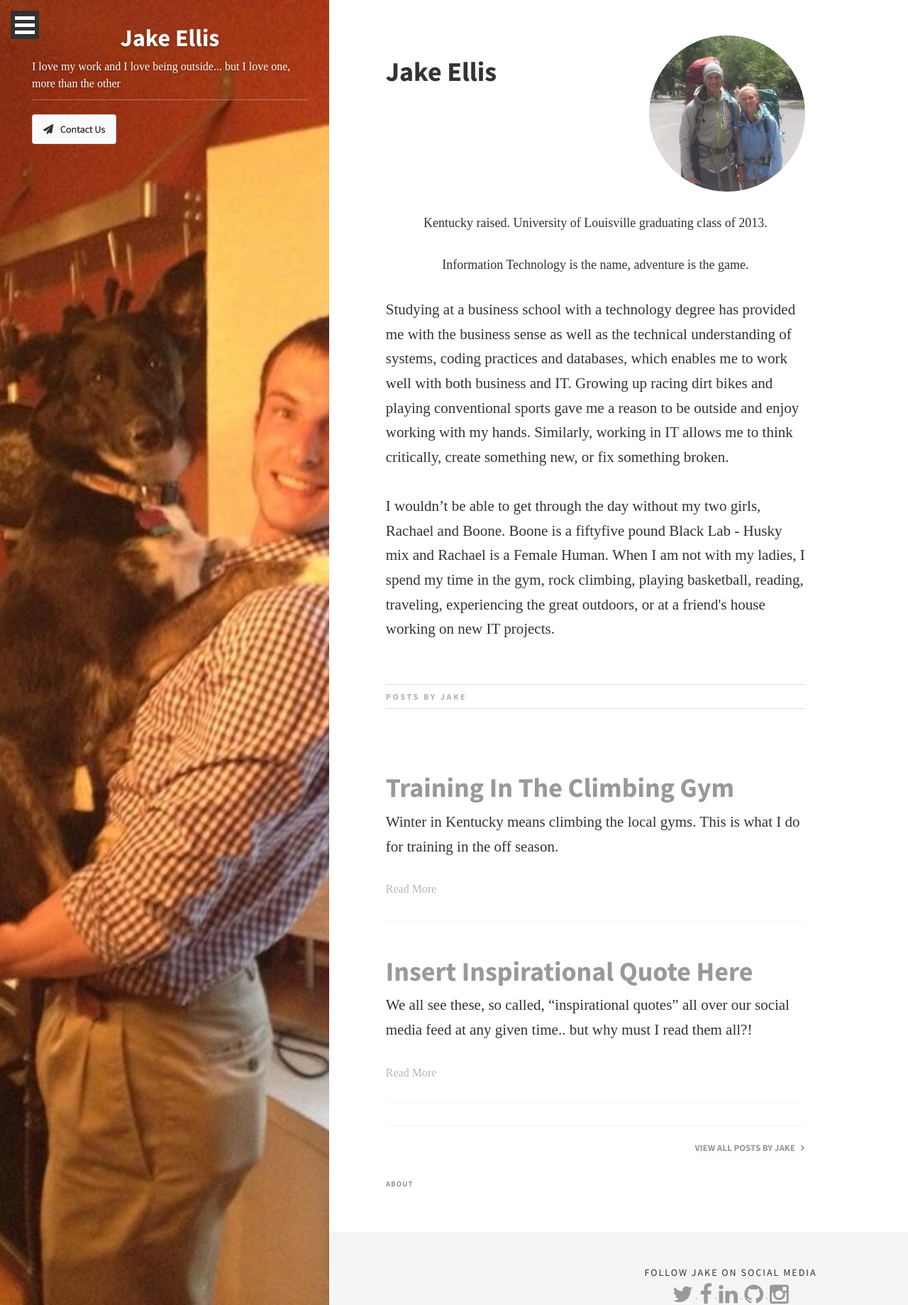
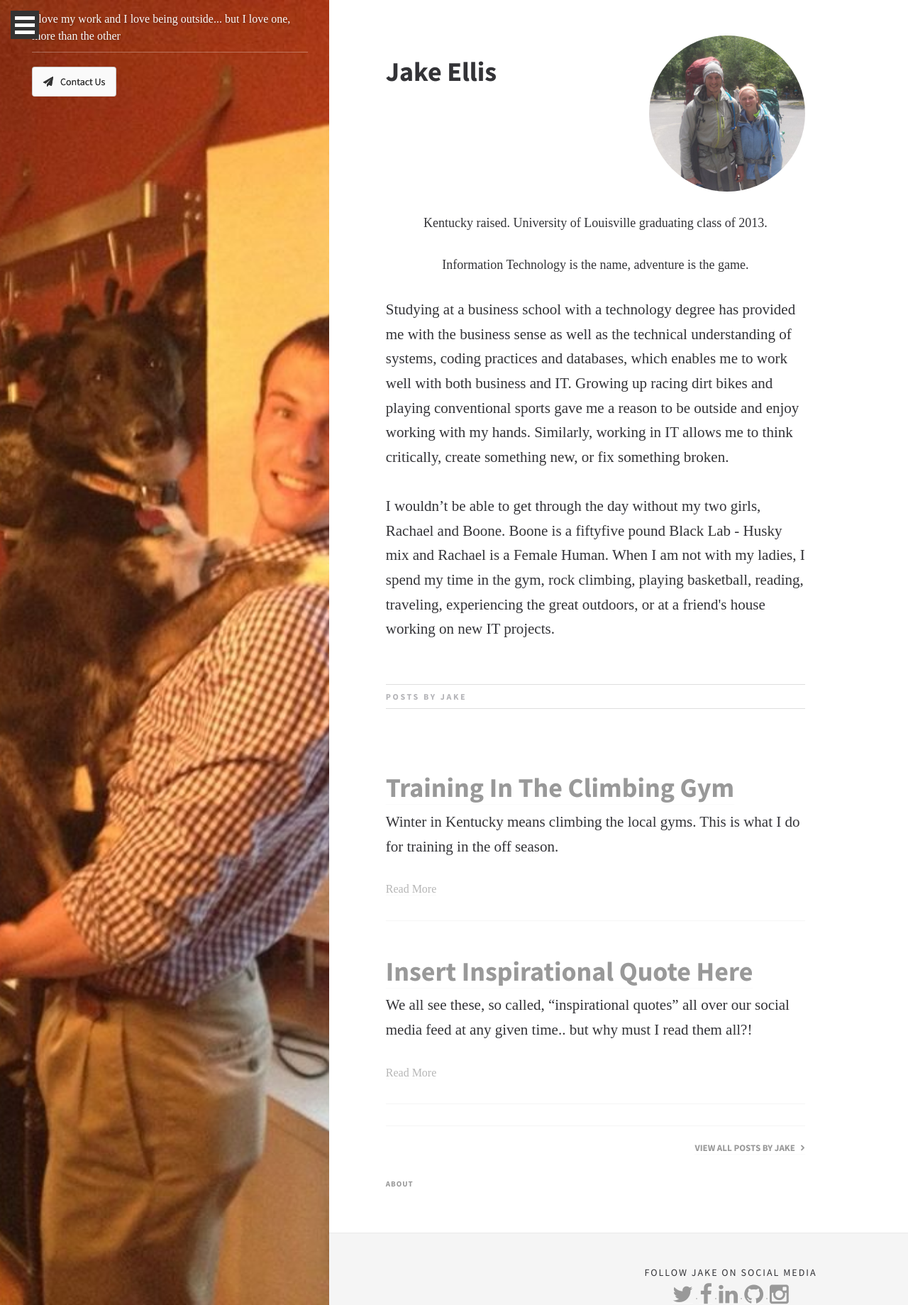
Before and after one commit to EJBlog/EJBlog.github.io, a Jekyll site: the page built from author_jake.html, in a window 1280 px wide. Shown: the whole page at 71% size. Built offline with Jekyll 4.4.1, drawn with Linux system fonts in a browser that asks for light colours; nearby versions of some CDN libraries; some web fonts are replaced.

Commit message:
Update author_jake.html

```diff
--- a/_layouts/author_jake.html
+++ b/_layouts/author_jake.html
@@ -59,7 +59,7 @@
 
                     <div class="site-info">
                         <div class="primary-info">
-                        <h1>Jake Ellis</h1>
+                        <!--<h1>Jake Ellis</h1>-->
                             <p>I love my work and I love being outside... but I love one, more than the other</p>
                         </div>
                         <div class="secondary-info">
```
